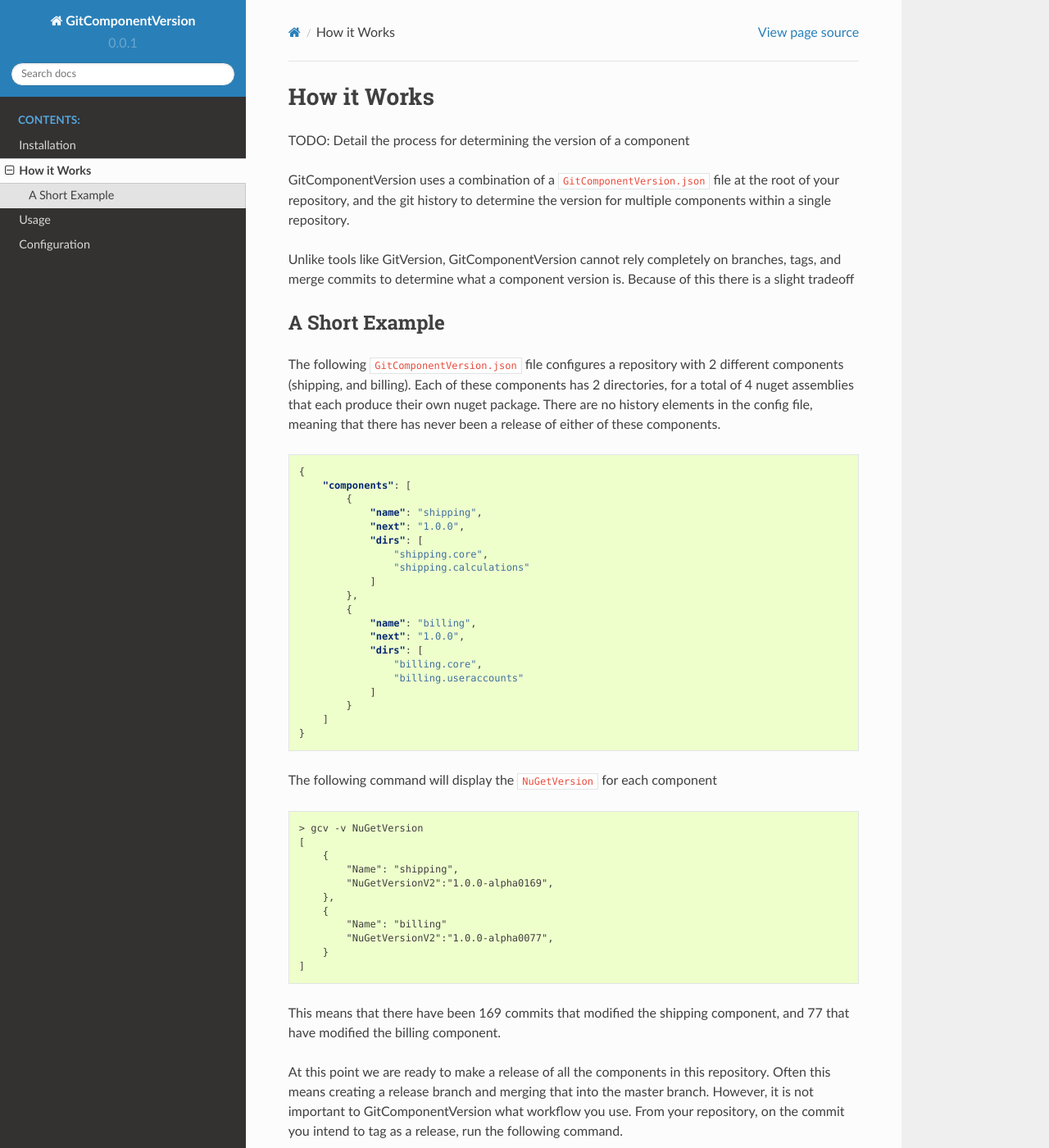
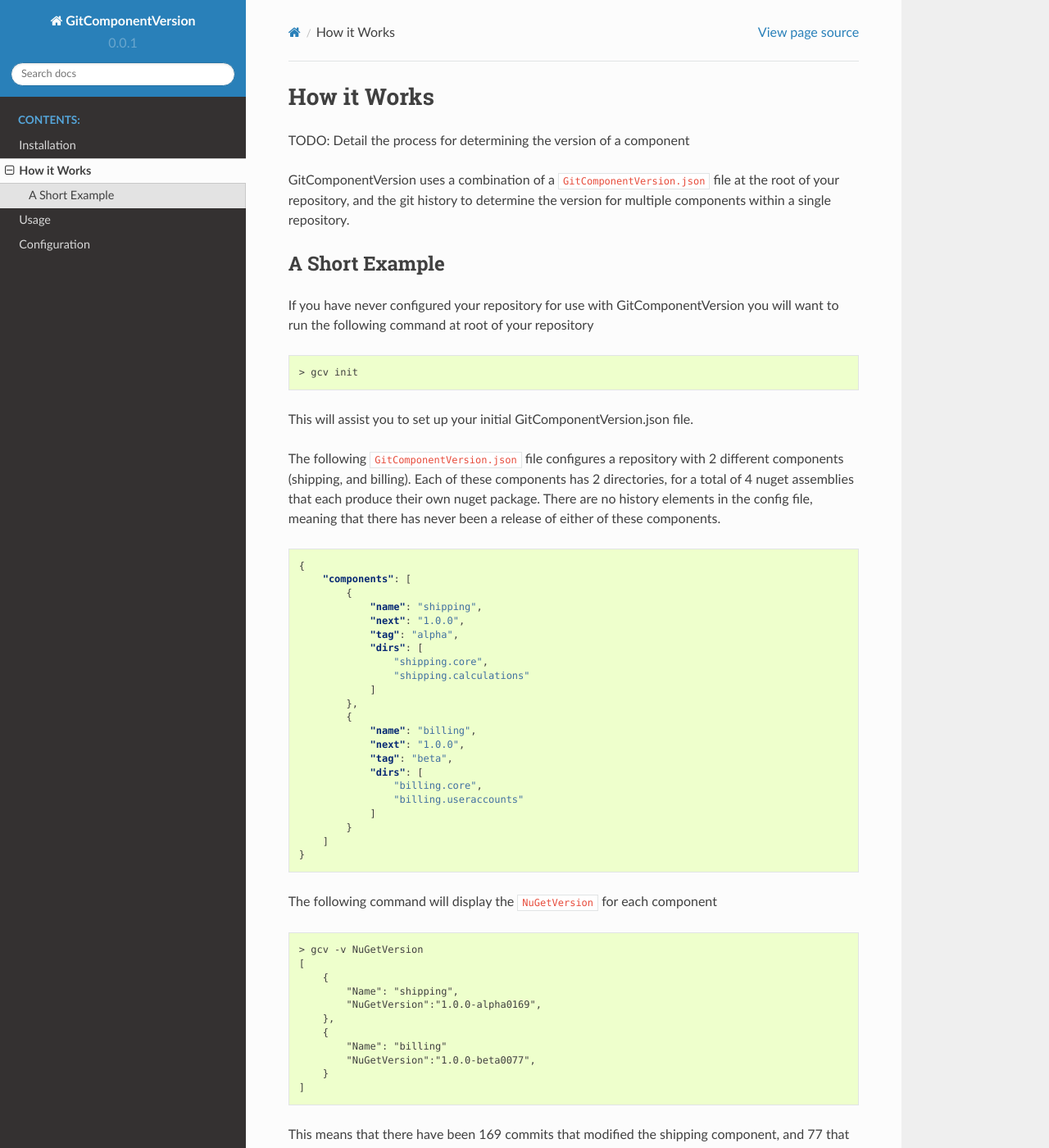
Before and after one commit to kjjuno/GitComponentVersion, a Sphinx documentation site: the page built from docs/source/how.rst, in a window 1280 px wide and 1400 px high. Shown: the whole window at 82% size. Built offline with Sphinx 7.4.7 and the Read the Docs theme 2.0.0, drawn with Linux system fonts in a browser that asks for light colours; some of the changed text lies outside the part shown.

Commit message:
Fixes some issues brought up by a coworker

```diff
--- a/docs/source/configuration/example.rst
+++ b/docs/source/configuration/example.rst
@@ -8,6 +8,7 @@
             {
                 "name": "calculations",
                 "next": "2.0.0",
+                "tag": "alpha",
                 "dirs": [
                     "Calculations",
                     "Calculations.Core"
@@ -32,6 +33,7 @@
             {
                 "name": "billing",
                 "next": "1.0.0",
+                "tag": "beta"
                 "dirs": [
                     "Billing.Core",
                     "Billing.Customer"
--- a/docs/source/how.rst
+++ b/docs/source/how.rst
@@ -6,11 +6,17 @@
 GitComponentVersion uses a combination of a ``GitComponentVersion.json`` file at the root of your repository,
 and the git history to determine the version for multiple components within a single repository.
 
-Unlike tools like GitVersion, GitComponentVersion cannot rely completely on branches, tags, and merge commits
-to determine what a component version is. Because of this there is a slight tradeoff
-
 A Short Example
 ---------------
+
+If you have never configured your repository for use with GitComponentVersion you will want to run the following command at
+root of your repository
+
+.. code-block:: text
+
+    > gcv init
+
+This will assist you to set up your initial GitComponentVersion.json file.
 
 The following ``GitComponentVersion.json`` file configures a repository with 2 different components (shipping, and billing).
 Each of these components has 2 directories, for a total of 4 nuget assemblies that each produce their own nuget package.
@@ -23,6 +29,7 @@
             {
                 "name": "shipping",
                 "next": "1.0.0",
+                "tag": "alpha",
                 "dirs": [
                     "shipping.core",
                     "shipping.calculations"
@@ -31,6 +38,7 @@
             {
                 "name": "billing",
                 "next": "1.0.0",
+                "tag": "beta",
                 "dirs": [
                     "billing.core",
                     "billing.useraccounts"
@@ -47,11 +55,11 @@
     [
         {
             "Name": "shipping",
-            "NuGetVersionV2":"1.0.0-alpha0169",
+            "NuGetVersion":"1.0.0-alpha0169",
         },
         {
             "Name": "billing"
-            "NuGetVersionV2":"1.0.0-alpha0077",
+            "NuGetVersion":"1.0.0-beta0077",
         }
     ]
 
@@ -70,6 +78,7 @@
    In other words, the current commit has now been tagged with ``shiping_v1.0.0``, and ``billing_v1.0.0``
 2. A new release element has been added into each components history section
 3. The ``next`` variable has been bumped to the next minor version for each released component.
+4. The ``tag`` variable has been set to ``alpha``
 
 The config file now looks like this:
 
@@ -80,6 +89,7 @@
             {
                 "name": "shipping",
                 "next": "1.1.0",
+                "tag": "alpha",
                 "dirs": [
                     "shipping.core",
                     "shipping.calculations"
@@ -94,6 +104,7 @@
             {
                 "name": "billing",
                 "next": "1.1.0",
+                "tag": "alpha",
                 "dirs": [
                     "billing.core",
                     "billing.useraccounts"
```
